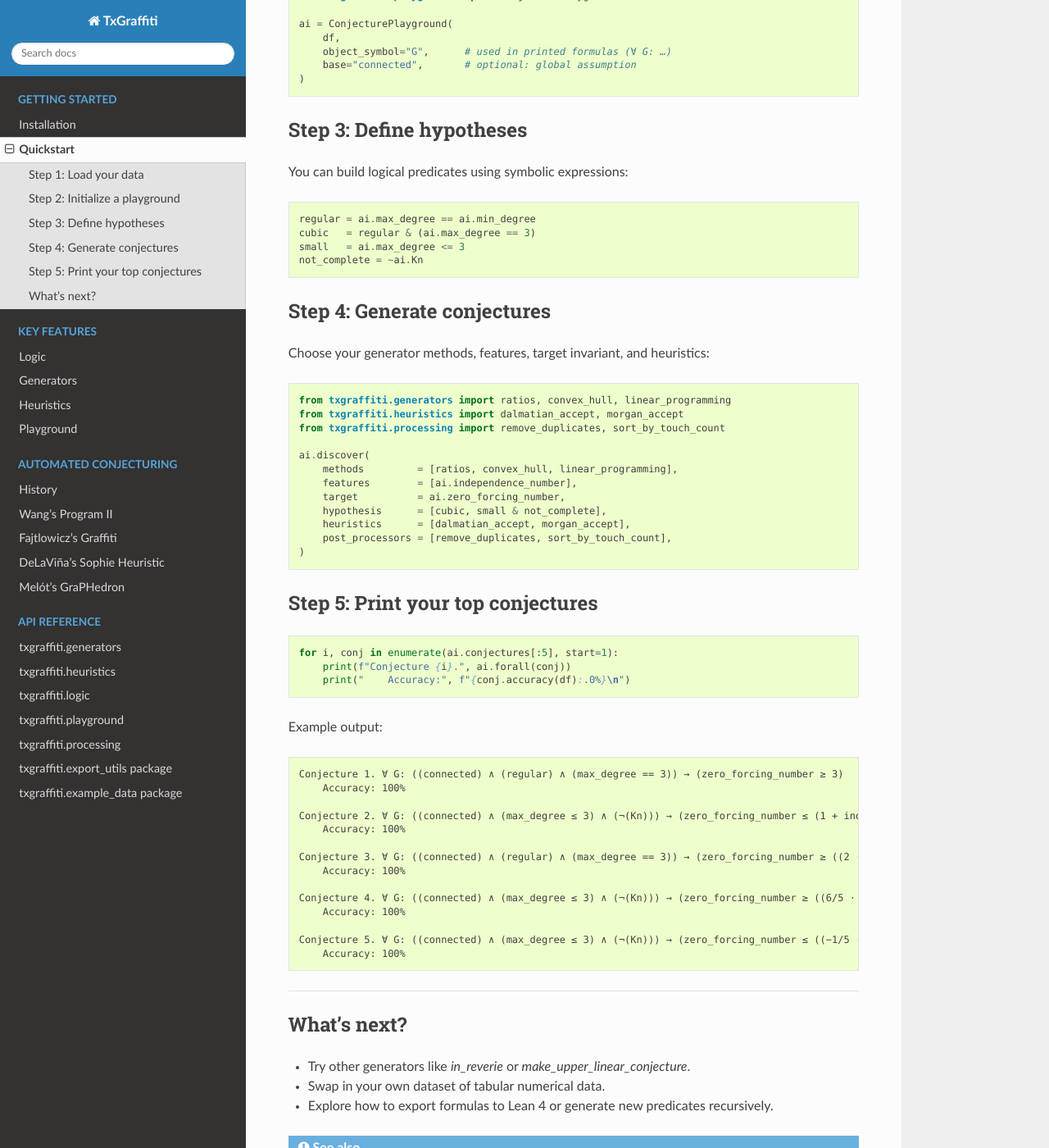
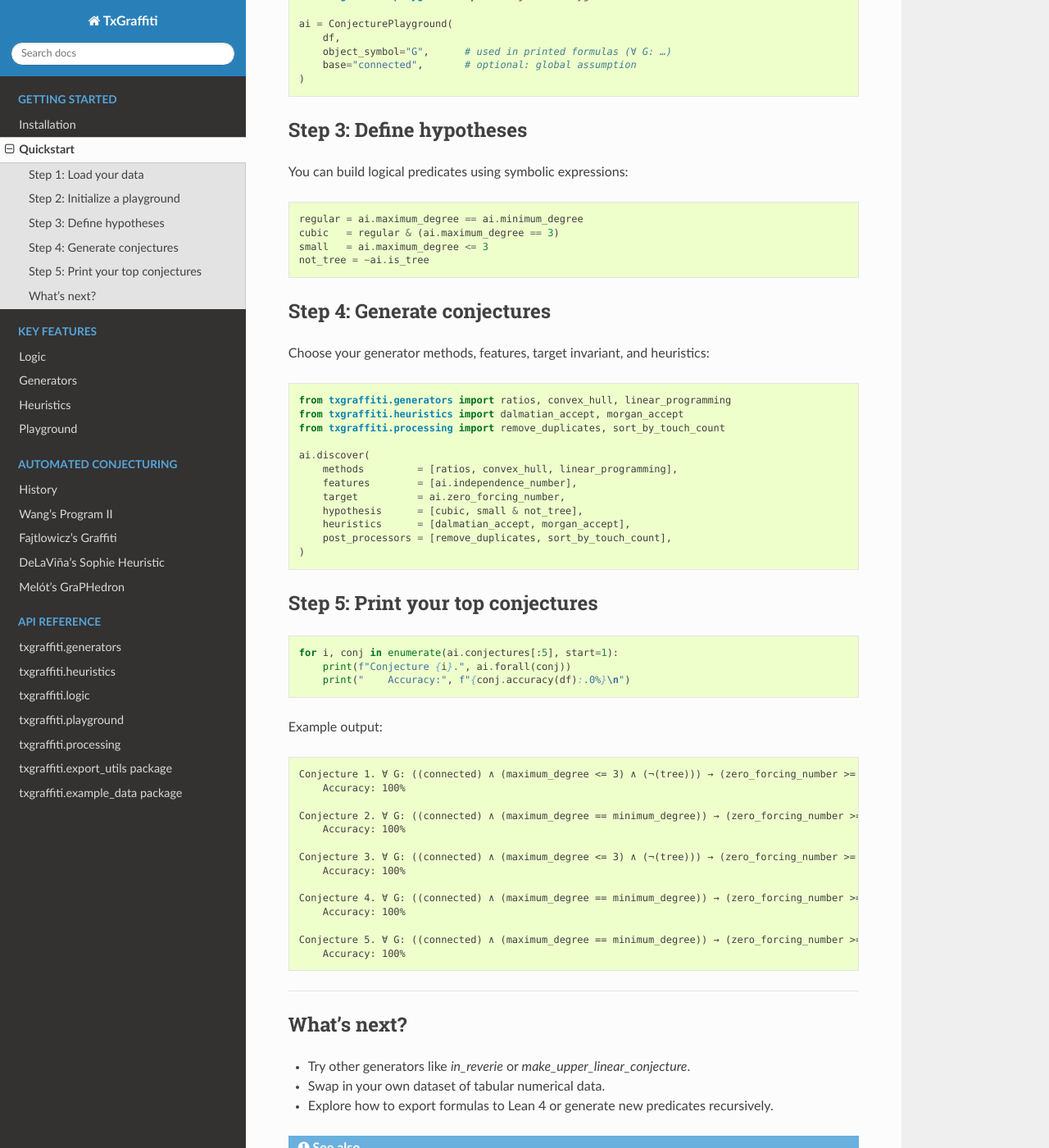
Before and after one commit to RandyRDavila/TxGraffiti2, a Sphinx documentation site: the page built from docs/source/getting_started/quickstart.rst, in a window 1280 px wide and 1400 px high, scrolled down 621 px. Shown: the whole window at 82% size. Built offline with Sphinx 7.4.7 and the Read the Docs theme 3.1.0, drawn with Linux system fonts in a browser that asks for light colours.

Commit message:
jne - noticed some small bugs in the quickstart example

```diff
--- a/docs/source/getting_started/quickstart.rst
+++ b/docs/source/getting_started/quickstart.rst
@@ -37,10 +37,10 @@ You can build logical predicates using symbolic expressions:
 
 .. code-block:: python
 
-   regular = ai.max_degree == ai.min_degree
-   cubic   = regular & (ai.max_degree == 3)
-   small   = ai.max_degree <= 3
-   not_complete = ~ai.Kn
+   regular = ai.maximum_degree == ai.minimum_degree
+   cubic   = regular & (ai.maximum_degree == 3)
+   small   = ai.maximum_degree <= 3
+   not_tree = ~ai.is_tree
 
 Step 4: Generate conjectures
 ----------------------------
@@ -57,7 +57,7 @@ Choose your generator methods, features, target invariant, and heuristics:
        methods         = [ratios, convex_hull, linear_programming],
        features        = [ai.independence_number],
        target          = ai.zero_forcing_number,
-       hypothesis      = [cubic, small & not_complete],
+       hypothesis      = [cubic, small & not_tree],
        heuristics      = [dalmatian_accept, morgan_accept],
        post_processors = [remove_duplicates, sort_by_touch_count],
    )
@@ -75,20 +75,20 @@ Example output:
 
 .. code-block:: text
 
-   Conjecture 1. ∀ G: ((connected) ∧ (regular) ∧ (max_degree == 3)) → (zero_forcing_number ≥ 3)
-       Accuracy: 100%
+    Conjecture 1. ∀ G: ((connected) ∧ (maximum_degree <= 3) ∧ (¬(tree))) → (zero_forcing_number >= 2)
+        Accuracy: 100%
 
-   Conjecture 2. ∀ G: ((connected) ∧ (max_degree ≤ 3) ∧ (¬(Kn))) → (zero_forcing_number ≤ (1 + independence_number))
-       Accuracy: 100%
+    Conjecture 2. ∀ G: ((connected) ∧ (maximum_degree == minimum_degree)) → (zero_forcing_number >= ((2 * independence_number) + -8))
+        Accuracy: 100%
 
-   Conjecture 3. ∀ G: ((connected) ∧ (regular) ∧ (max_degree == 3)) → (zero_forcing_number ≥ ((2 · independence_number) − 8))
-       Accuracy: 100%
+    Conjecture 3. ∀ G: ((connected) ∧ (maximum_degree <= 3) ∧ (¬(tree))) → (zero_forcing_number >= ((1/3 * independence_number) + 1/3))
+        Accuracy: 100%
 
-   Conjecture 4. ∀ G: ((connected) ∧ (max_degree ≤ 3) ∧ (¬(Kn))) → (zero_forcing_number ≥ ((6/5 · independence_number) − 37/5))
-       Accuracy: 100%
+    Conjecture 4. ∀ G: ((connected) ∧ (maximum_degree == minimum_degree)) → (zero_forcing_number >= (2/5 * independence_number))
+        Accuracy: 100%
 
-   Conjecture 5. ∀ G: ((connected) ∧ (max_degree ≤ 3) ∧ (¬(Kn))) → (zero_forcing_number ≤ ((−1/5 · independence_number) + 47/5))
-       Accuracy: 100%
+    Conjecture 5. ∀ G: ((connected) ∧ (maximum_degree == minimum_degree)) → (zero_forcing_number >= ((1/4 * independence_number) + 3/4))
+        Accuracy: 100%
 
 ----
 
```
